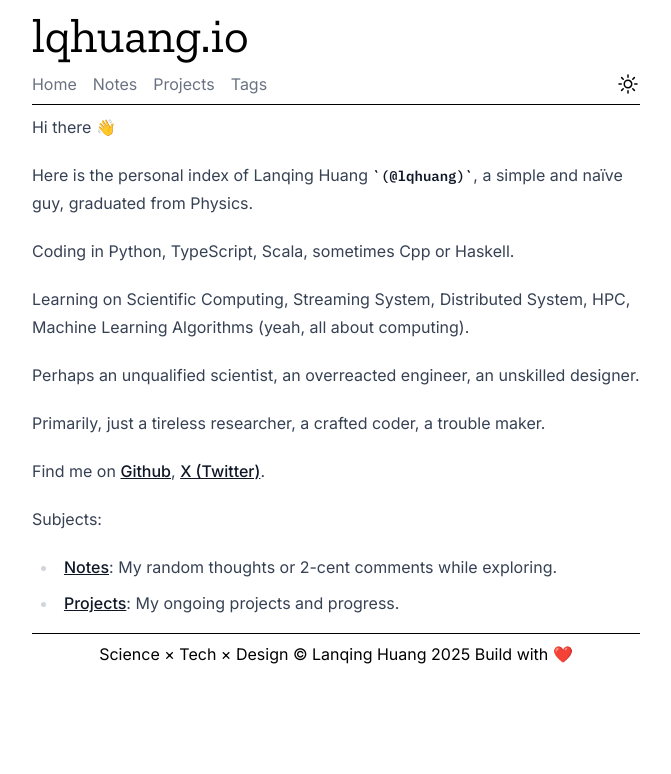
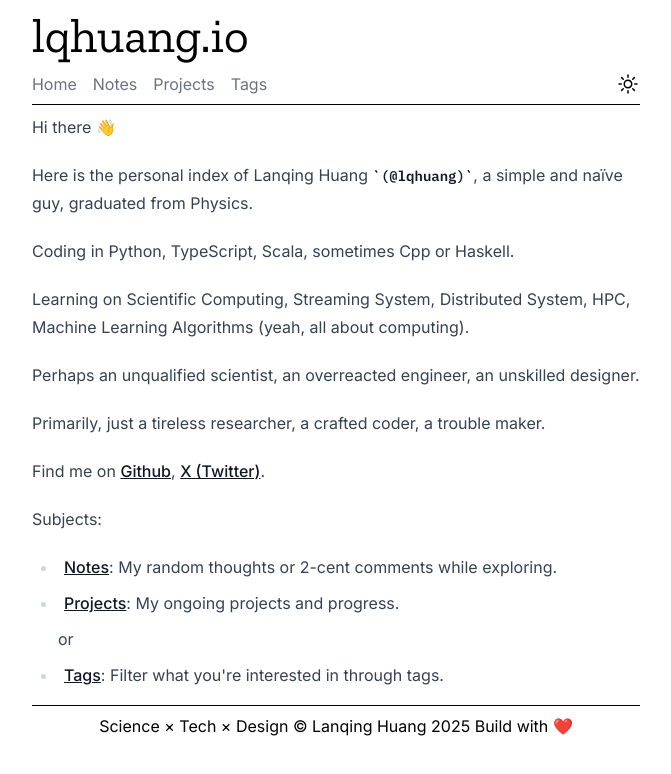
Before and after one commit to lqhuang/website, a Next.js app: page / in a window 1280 px wide. Shown: the top 774 px of the page, without its empty margins (304-975 px from the left). Built offline with nearby package versions, Linux system fonts and the light colour scheme; no server answers.

Commit message:
chore: Bump pnpm lock and add tags link to index

```diff
--- a/package.json
+++ b/package.json
@@ -80,7 +80,7 @@
     "vfile": "^6.0.3",
     "vitest": "^3.2.4"
   },
-  "packageManager": "pnpm@10.10.0+sha512.d615db246fe70f25dcfea6d8d73dee782ce23e2245e3c4f6f888249fb568149318637dca73c2c5c8ef2a4ca0d5657fb9567188bfab47f566d1ee6ce987815c39",
+  "packageManager": "pnpm@10.12.4+sha512.5ea8b0deed94ed68691c9bad4c955492705c5eeb8a87ef86bc62c74a26b037b08ff9570f108b2e4dbd1dd1a9186fea925e527f141c648e85af45631074680184",
   "pnpm": {
     "onlyBuiltDependencies": [
       "@tailwindcss/oxide",
--- a/src/app/page.tsx
+++ b/src/app/page.tsx
@@ -21,6 +21,11 @@ export default function Page() {
           <Link href="/projects">Projects</Link>: My ongoing projects and
           progress.
         </li>
+        or
+        <li>
+          <Link href="/tags">Tags</Link>: Filter what you're interested in
+          through tags.
+        </li>
       </ul>
     </Article>
   )
```
Also changed, not shown: 1 other file (tests, documents, lock files or other folders).
